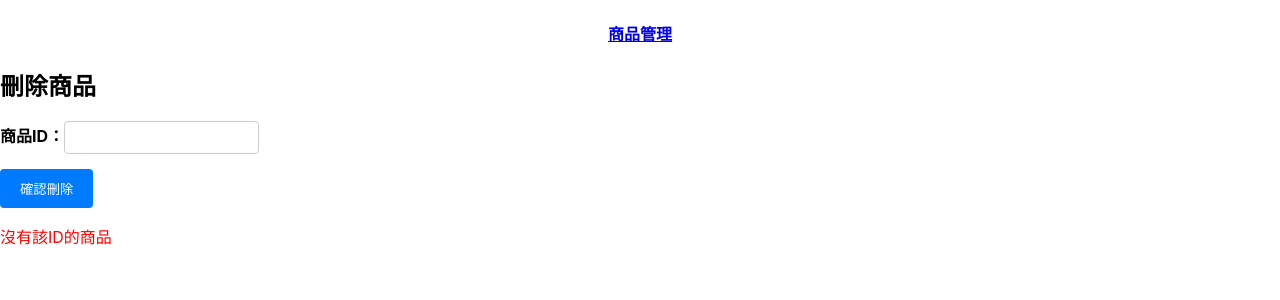
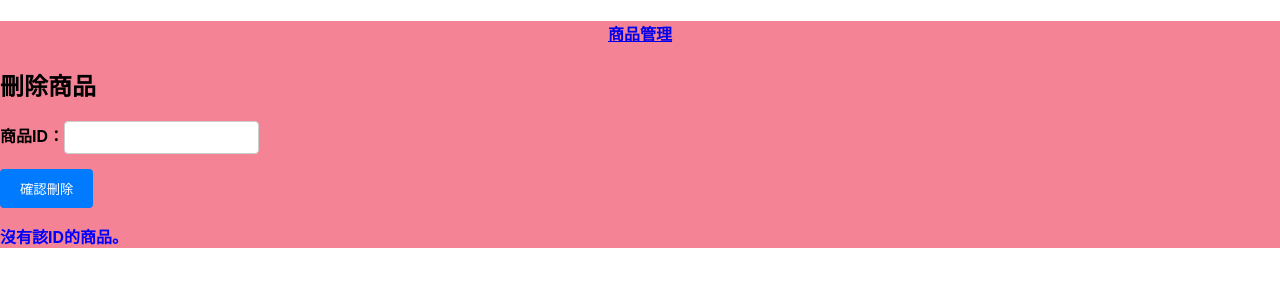
Before and after one commit to kerorogo23/React_one, a React (Create React App) app: page /p-deleteProduct in a window 1280 px wide. Both pictures are taken after a click on the button "確認刪除". Shown: the top 300 px of the page. Built offline with nearby package versions, Linux system fonts and the light colour scheme; no server answers.

Commit message:
新增DeleteProduct.css檔案、加背景顏色、字加粗體

```diff
--- /dev/null
+++ b/src/Product/DeleteProduct.css
@@ -0,0 +1,3 @@
+.background-delete {
+    background-color: rgb(245, 131, 150);
+}
--- a/src/Product/DeleteProduct.js
+++ b/src/Product/DeleteProduct.js
@@ -1,5 +1,6 @@
 import React, { useState } from 'react';
 import axios from 'axios';
+import './DeleteProduct.css'
 import { Link } from 'react-router-dom';
 
 function DeleteProduct() {
@@ -46,7 +47,7 @@ function DeleteProduct() {
   };
 
   return (
-    <div>
+    <div className="background-delete">
       <h4 style={{ textAlign: 'center' }}><Link to="/home">商品管理</Link></h4>
       <h2>刪除商品</h2>
       <label>
@@ -56,9 +57,9 @@ function DeleteProduct() {
       <button onClick={handleDelete} disabled={isDeleting}>
         {isDeleting ? '刪除中...' : '確認刪除'}
       </button>
-      {notFound && <p style={{ color: 'red' }}>沒有該ID的商品</p>}
+      {notFound && <p style={{ color: 'blue', fontWeight: 'bold' }}>沒有該ID的商品。</p>}
       {error && <p style={{ color: 'red' }}>{error}</p>}
-      {success && <p style={{ color: 'green' }}>刪除成功！</p>}
+      {success && <p style={{ color: 'green', fontWeight: 'bold' }}>刪除成功！</p>}
     </div>
   );
 }
```
